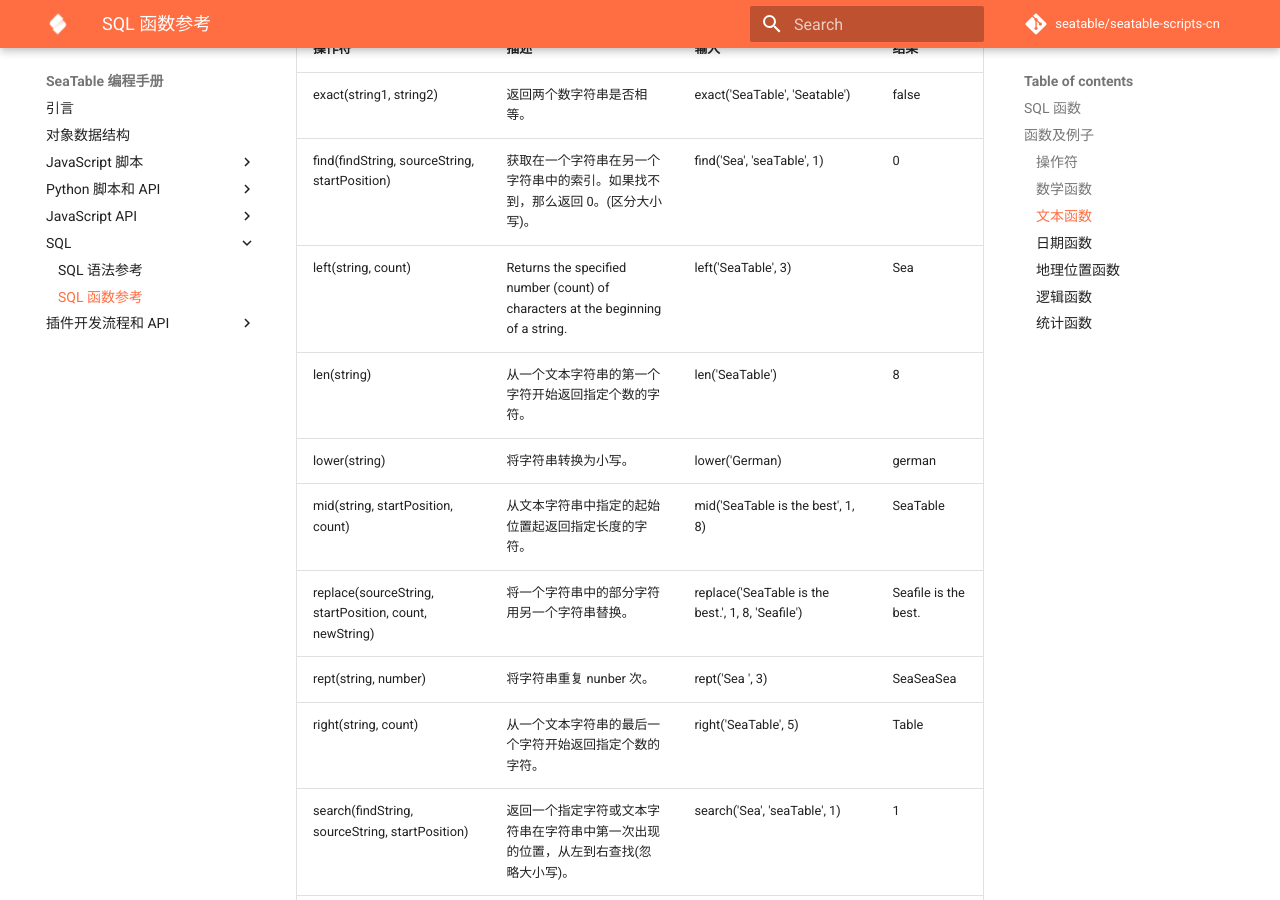
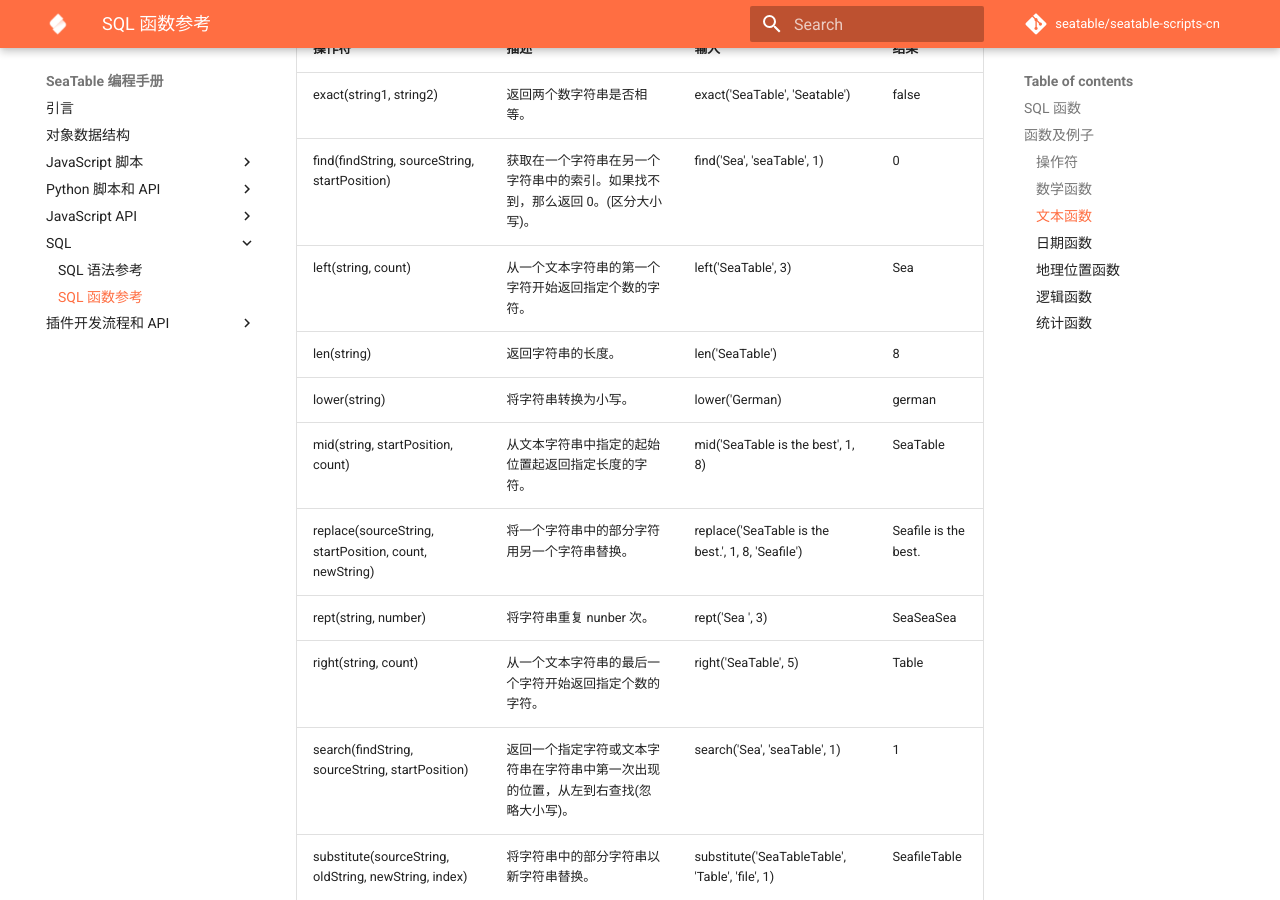
Before and after one commit to seatable/seatable-scripts-cn, an MkDocs documentation site: the page built from manual/sql/function.md, in a window 1280 px wide and 900 px high, scrolled down 3914 px. Built offline with MkDocs 1.6.1 and Material for MkDocs 9.7.7, drawn with Linux system fonts in a browser that asks for light colours; comment, search, counter and statistics services are not loaded.

Commit message:
fix len() and left() function description bug

```diff
--- a/manual/sql/function.md
+++ b/manual/sql/function.md
@@ -90,8 +90,8 @@
 | :----------------------------------------------------- | :------------------------------------------------------------------------------- | :------------------------------------------------ | :------------------- |
 | exact(string1, string2)                                | 返回两个数字符串是否相等。                                                                    | exact('SeaTable', 'Seatable')                     | false                |
 | find(findString, sourceString, startPosition)          | 获取在一个字符串在另一个字符串中的索引。如果找不到，那么返回 0。(区分大小写)。                                        | find('Sea', 'seaTable', 1)                        | 0                    |
-| left(string, count)                                    | Returns the specified number (count) of characters at the beginning of a string. | left('SeaTable', 3)                               | Sea                  |
-| len(string)                                            | 从一个文本字符串的第一个字符开始返回指定个数的字符。                                                       | len('SeaTable')                                   | 8                    |
+| left(string, count)                                    | 从一个文本字符串的第一个字符开始返回指定个数的字符。 | left('SeaTable', 3)                               | Sea                  |
+| len(string)                                            | 返回字符串的长度。                                                       | len('SeaTable')                                   | 8                    |
 | lower(string)                                          | 将字符串转换为小写。                                                                       | lower('German)                                    | german               |
 | mid(string, startPosition, count)                      | 从文本字符串中指定的起始位置起返回指定长度的字符。                                                        | mid('SeaTable is the best', 1, 8)                 | SeaTable             |
 | replace(sourceString, startPosition, count, newString) | 将一个字符串中的部分字符用另一个字符串替换。                                                           | replace('SeaTable is the best.', 1, 8, 'Seafile') | Seafile is the best. |
```
